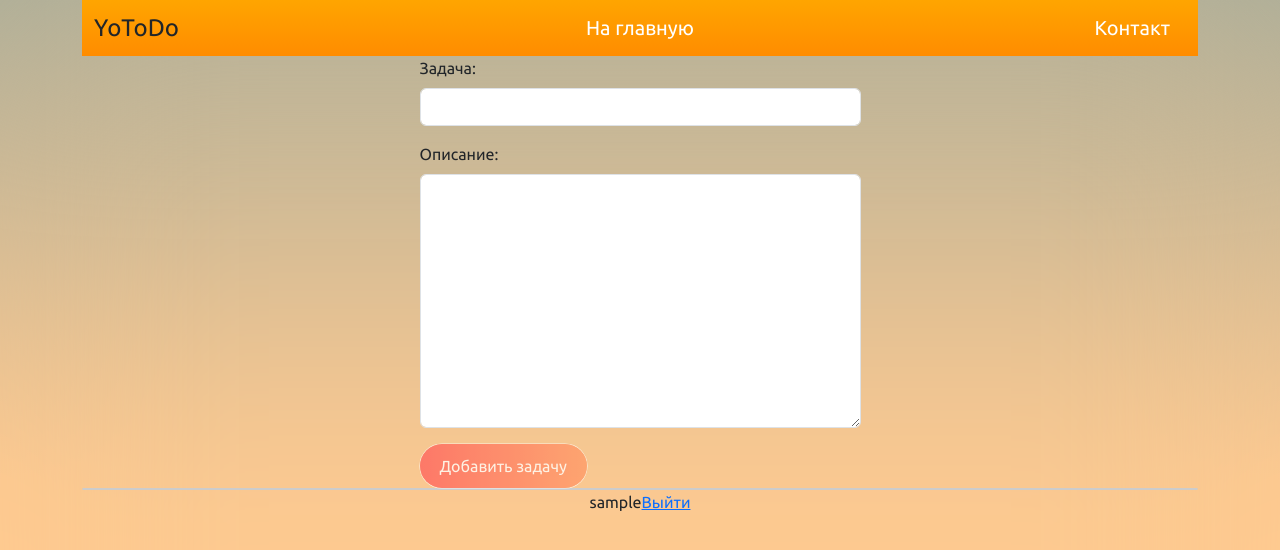
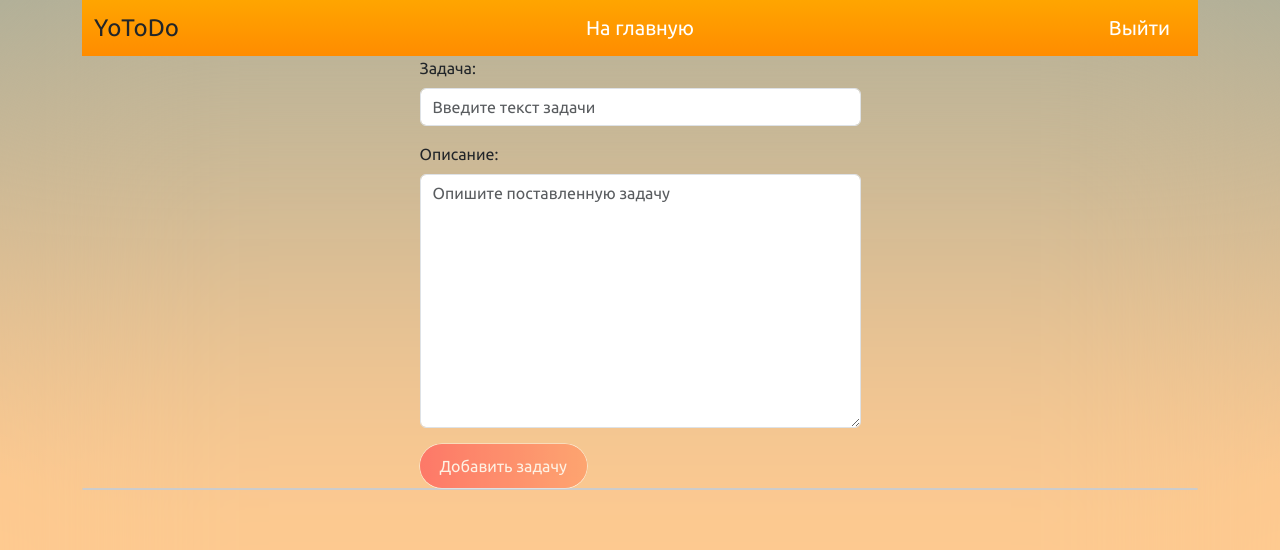
Before and after one commit to fwhyjke/todowebapp, a Django app: page / in a window 1280 px wide. Shown: the top 550 px of the page. Run offline with Django 4.2, Linux system fonts and the light colour scheme; the visitor is signed in with stand-in values (Sample User, id 1); data that the repository does not hold is empty; some libraries are stand-ins or nearby versions.

Commit message:
new design accordion 2

```diff
--- a/yotodoapp/yotodo/static/yotodo/css/styles.css
+++ b/yotodoapp/yotodo/static/yotodo/css/styles.css
@@ -11,6 +11,11 @@ body {
     overflow: hidden;
     backdrop-filter: blur(100px);
 }
+
+#logout-link:hover {
+    color: #941600;
+}
+
 
 .gradient-button {
   background: linear-gradient(90deg, #FF5E5B 0%, #FF9966 100%);
@@ -29,6 +34,7 @@ body {
   background-color: #FF5E5B;
   opacity: 1;
   transform: scale(1.025);
+  transition: transform 0.3s ease;
 }
 
 
@@ -232,3 +238,12 @@ input[type="checkbox"] {
 .red-circle::before {
     background: #F22613;
 }
+
+
+$('.accordion .card').on('show.bs.collapse', function () {
+  var $body = $(this).find('.accordion-body');
+  var $tmp = $body.clone().css('visibility', 'hidden').appendTo('body');
+  var height = $tmp.height();
+  $tmp.remove();
+  $body.css('max-height', height + 'px');
+});
--- a/yotodoapp/yotodo/templates/yotodo/base.html
+++ b/yotodoapp/yotodo/templates/yotodo/base.html
@@ -7,6 +7,7 @@
     <link href="https://cdn.jsdelivr.net/npm/bootstrap@5.3.0-alpha1/dist/css/bootstrap.min.css" rel="stylesheet" integrity="sha384-GLhlTQ8iRABdZLl6O3oVMWSktQOp6b7In1Zl3/Jr59b6EGGoI1aFkw7cmDA6j6gD" crossorigin="anonymous">
     <script src="https://cdn.jsdelivr.net/npm/bootstrap@5.3.0-alpha1/dist/js/bootstrap.bundle.min.js" integrity="sha384-w76AqPfDkMBDXo30jS1Sgez6pr3x5MlQ1ZAGC+nuZB+EYdgRZgiwxhTBTkF7CXvN" crossorigin="anonymous"></script>
     <title>{{ title }}</title>
+    <script src="https://code.jquery.com/jquery-3.6.0.min.js"></script>
     <link type="text/css" href="{% static 'yotodo/css/styles.css' %}" rel="stylesheet">
     <link href="https://fonts.googleapis.com/css?family=Ubuntu" rel="stylesheet">
     <link type="text/css" href="{% static 'yotodo/css/acc.css' %}" rel="stylesheet">
--- a/yotodoapp/yotodo/templates/yotodo/main.html
+++ b/yotodoapp/yotodo/templates/yotodo/main.html
@@ -15,7 +15,7 @@
                 <a class="navbar-brand ms-auto me-auto" href="{% url 'welcome' %}">На главную</a>
             </div>
             <div class="container-fluid">
-              <a class="navbar-brand ms-auto" href="https://t.me/fwhyjke">Контакт</a>
+                <a id="logout-link" class="navbar-brand ms-auto" href="{% url 'logout' %}">Выйти</a>
             </div>
           </nav>
         </div>
@@ -26,13 +26,13 @@
             <input type="hidden" name="user" value="{{ user.id }}">
             <div class="mb-3">
                 <label class="form-label" for="{{ form.title.id_for_label }}">{{ form.title.label }}: </label>
-                {{ form.title|add_class:"form-control" }}
+                {{ form.title|add_class:"form-control"|attr:"placeholder:Введите текст задачи" }}
             </div>
             <div class="form-error">{{ form.title.errors }}</div>
 
             <div class="mb-3">
                 <label class="form-label" for="{{ form.description.id_for_label }}">{{ form.description.label }}: </label>
-                {{ form.description|add_class:"form-control" }}
+                {{ form.description|add_class:"form-control"|attr:"placeholder:Опишите поставленную задачу" }}
             </div>
             <div class="form-error">{{ form.description.errors }}</div>
 
@@ -44,23 +44,21 @@
         {% for task in tasks %}
             <div class="card mb-3">
                 <div class="card-header accordion-header">Задача: {{ task.title }}</div>
-                <div class="card-body accordion-body question-input">
+                <div class="card-body accordion-body">
                     <p>{{ task.description }}</p>
+                    <div class="d-flex justify-content-between align-items-center">
                         <div class="status">Задача добавлена: {{ task.created_at.date }}</div>
                         <form method="post" action="{% url 'complete_task' task.pk %}">
                             {% csrf_token %}
-                        <button type="submit" class="done-button btn btn-success">Я закончил эту задачу!</button>
+                            <button type="submit" class="done-button btn btn-success ml-auto">Я закончил эту задачу!</button>
                         </form>
+                    </div>
                 </div>
             </div>
         {% endfor %}
     </div>
 
-    <div class="d-flex justify-content-center align-items-center max-w-md">
-        {{ user.username }}
-        <a href="{% url 'logout' %}">Выйти</a>
+
 </div>
-</div>
-
 <script type="text/javascript" src="{% static 'yotodo/js/acc.js' %}"></script>
 {% endblock %}
```
Lines whose indentation alone changed are shown as unchanged.
